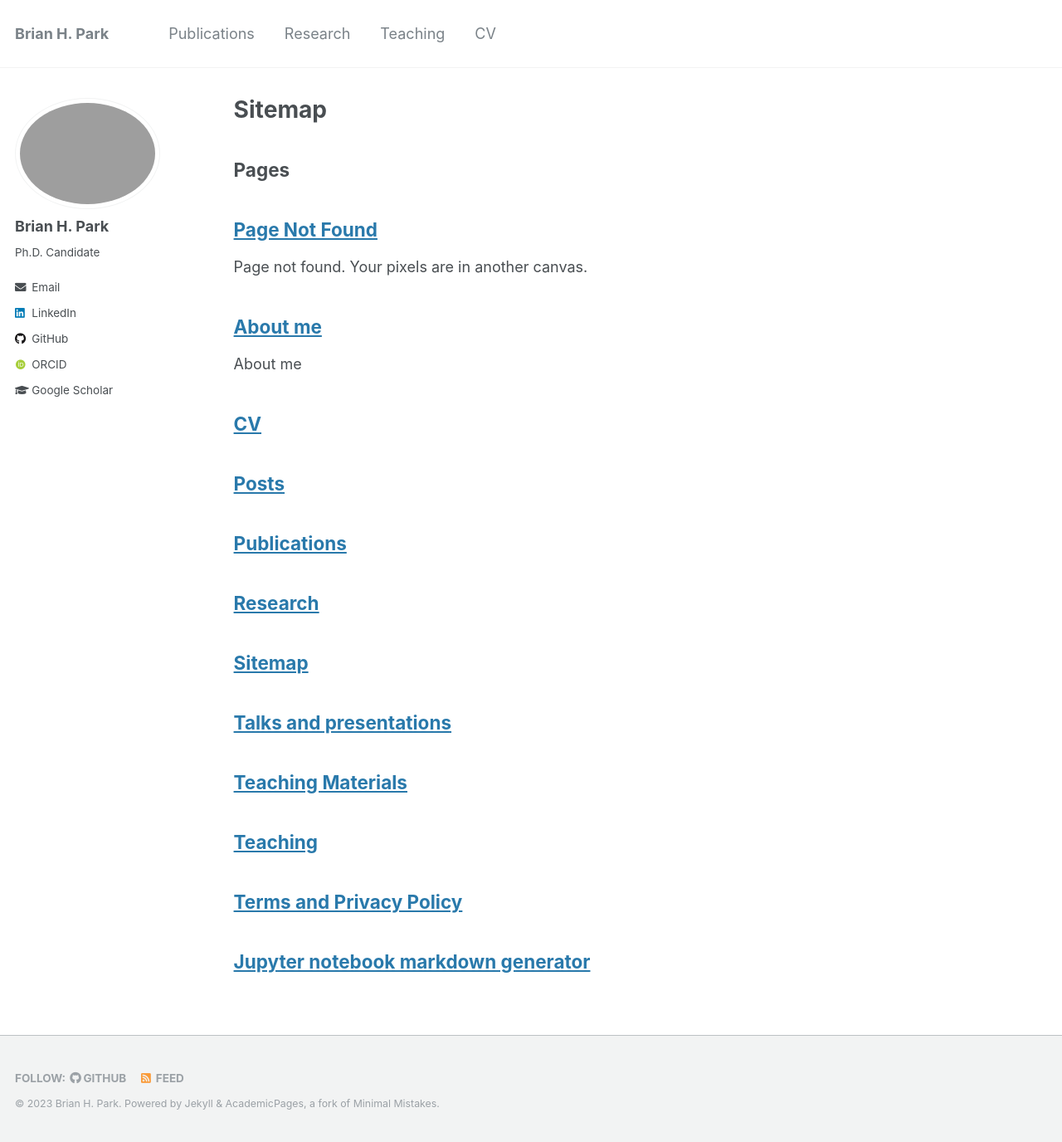
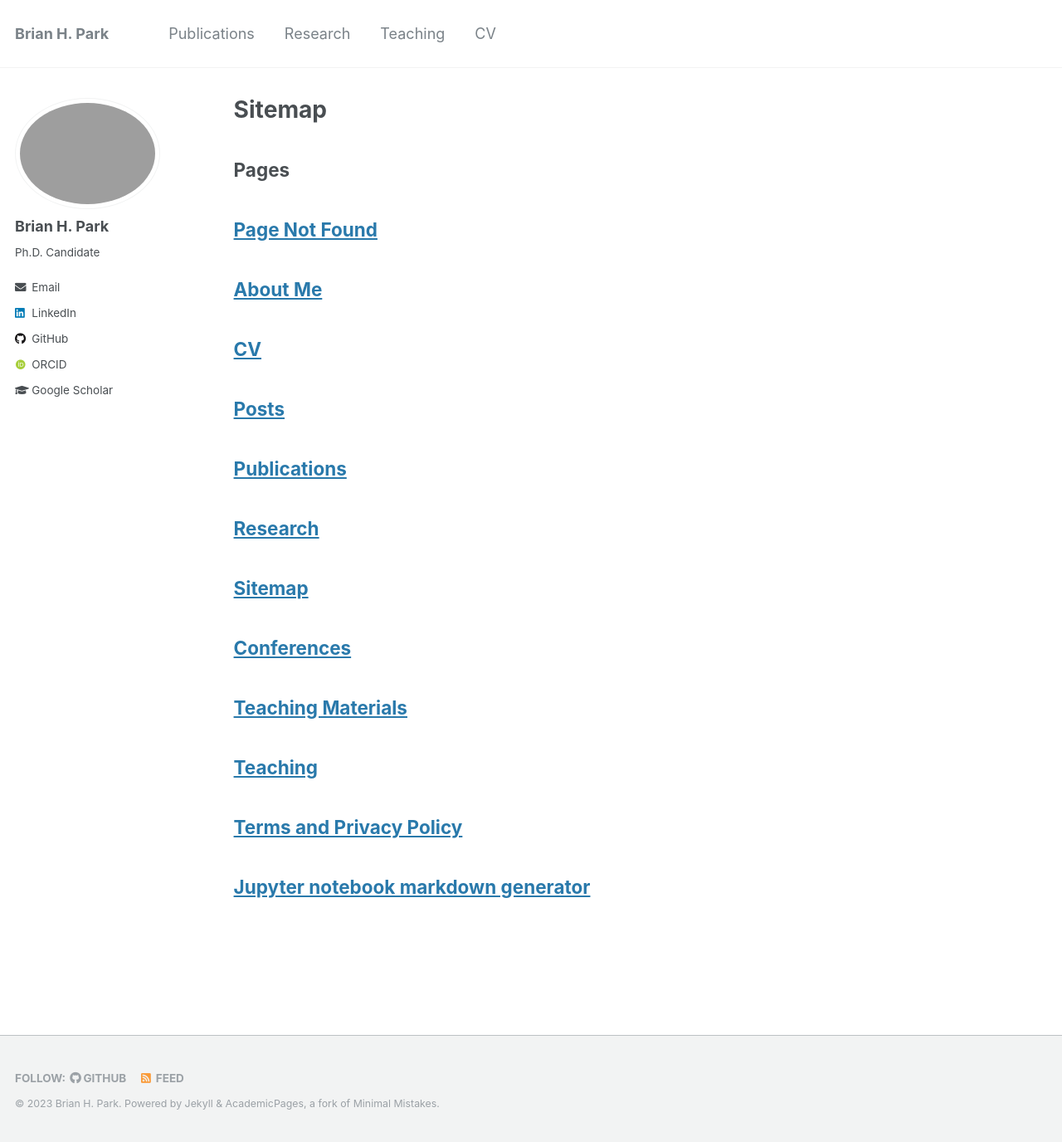
Before and after one commit to brianhwpark/brianhwpark.github.io, a Jekyll site: the page built from _pages/sitemap.md, in a window 1280 px wide and 1376 px high. Shown: the whole window at 83% size. Built offline with Jekyll 4.4.1, drawn with Linux system fonts in a browser that asks for light colours; some web fonts are replaced.

Commit message:
Excerpts Silenced

```diff
--- a/_pages/404.md
+++ b/_pages/404.md
@@ -1,15 +1,11 @@
 ---
 title: "Page Not Found"
-excerpt: "Page not found. Your pixels are in another canvas."
+# excerpt:
 sitemap: false
 permalink: /404.html
 ---
 
-Sorry, but the page you were trying to view is missing
-
-$$
-\sqrt{\frac{\sum_{i=1}^m (\theta_i - \overline{\theta})^2}{N-1}}
-$$
+Sorry, but the page you were trying to view is missing.
 
 <script type="text/javascript">
   var GOOG_FIXURL_LANG = 'en';
--- a/_pages/talks.html
+++ b/_pages/talks.html
@@ -1,6 +1,6 @@
 ---
 layout: archive
-title: "Talks and presentations"
+title: "Conferences"
 permalink: /talks/
 author_profile: true
 ---
```
Also changed, not shown: _pages/about.md (+2 -2 lines).
